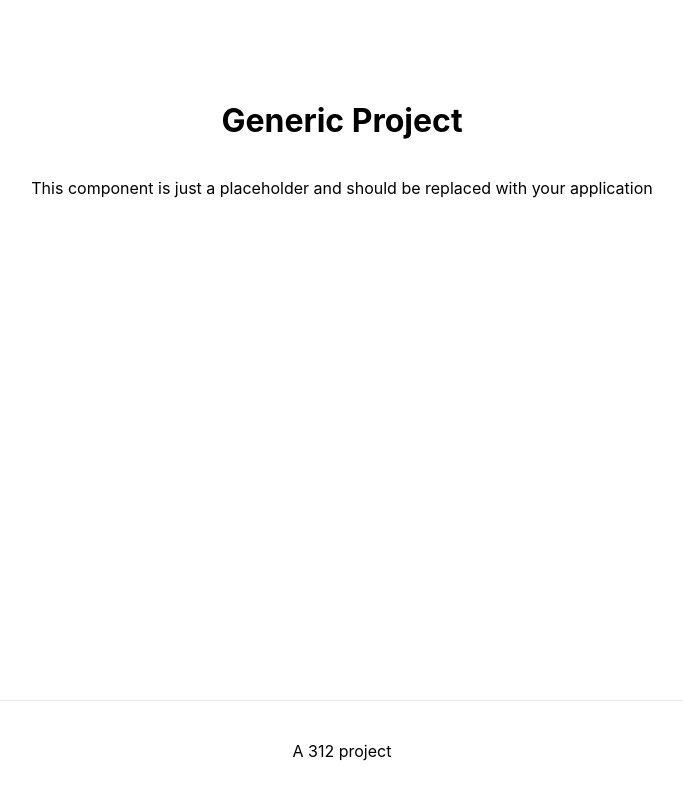
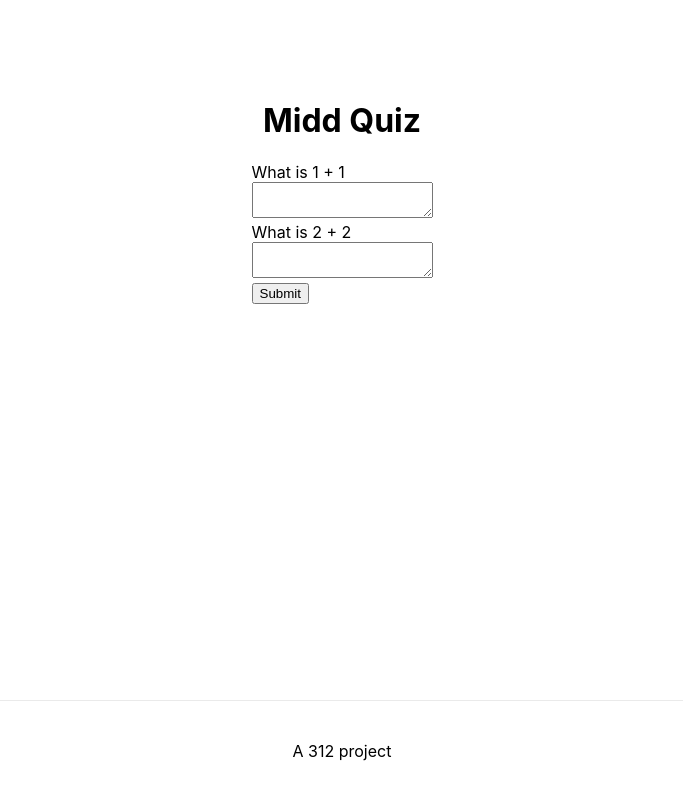
Before and after one commit to tpouler/Quiz-Maker, a Next.js app: page / in a window 1280 px wide. Shown: the whole page, without its empty margins (298-981 px from the left). Built offline with nearby package versions, Linux system fonts and the light colour scheme.

Commit message:
creates a basic html of quiz

```diff
--- /dev/null
+++ b/data/seed.json
@@ -0,0 +1,14 @@
+[
+  {
+    "id": "1",
+    "question": "What is 1 + 1",
+    "answer": "2",
+    "response": ""
+  },
+  {
+    "id": "2",
+    "question": "What is 2 + 2",
+    "answer": "4",
+    "response": ""
+  }
+]
--- /dev/null
+++ b/src/components/quiz.js
@@ -0,0 +1,78 @@
+/*
+  quiz.js
+
+  This component will display the quiz and return the users answers.
+
+    <div>
+    <ul>{articleMap}</ul>
+    </div>
+*/
+
+import { useState } from "react";
+
+import PropTypes from "prop-types";
+
+//This function gives us the html for each question and calls setAnswer
+function AnswerInfo({ answer, setAnswer }) {
+  return (
+    <textarea
+      type="text"
+      value={answer}
+      onChange={(event) => {
+        setAnswer(event.target.value);
+      }}
+    />
+  );
+}
+AnswerInfo.propTypes = {
+  answer: PropTypes.string,
+  setAnswer: PropTypes.func,
+};
+
+export default function Quiz({ questions, complete }) {
+  //Not sure how to update the "response" for each question when it changes
+  const [response, setAnswer] = useState("");
+
+  //What do we do with this?
+  response;
+
+  const questionMap = questions.map((question) => (
+    <div key={question.id}>
+      {question.question}
+      <br />
+      <AnswerInfo answer={question.response} setAnswer={setAnswer} />
+      <br />
+    </div>
+  ));
+
+  return (
+    <div>
+      {questionMap}
+
+      <button type="save" value="Save" onClick={() => complete(questions)}>
+        Submit
+      </button>
+    </div>
+  );
+}
+Quiz.propTypes = {
+  questions: PropTypes.array,
+  complete: PropTypes.func,
+};
+
+/*
+We may want to switch over to using a form eventually. It seems like this is a common approach.
+    <div className="container">
+        <form action="action_page.php">
+
+            <label htmlFor="fname">First Name</label>
+            <input type="text" id="fname" name="firstname" placeholder="Your name.." />
+
+            <label htmlFor="subject">Subject</label>
+            <textarea id="subject" name="subject" placeholder="Write something.." style="height:200px" />
+
+            <input type="submit" value="Submit" />
+
+        </form>
+    </div>
+*/
--- a/src/pages/index.js
+++ b/src/pages/index.js
@@ -1,11 +1,21 @@
-
 import Head from "next/head";
 
 import styles from "../styles/index.module.css";
 
+import data from "../../data/seed.json";
+
+import Quiz from "../components/quiz";
+
+import { useState } from "react";
 
 export default function Main() {
+  //Imports data from the Json file
+  const [questions] = useState(data);
 
+  //Still need to update json to have answer field filled in with out answer
+  function complete(questionList) {
+    return questionList;
+  }
 
   return (
     <div className={styles.container}>
@@ -15,9 +25,8 @@ export default function Main() {
       </Head>
 
       <main>
-        <h1 className="title">Generic Project</h1>
-        <p>This component is just a placeholder and should be replaced with your application</p>
-
+        <h1 className="title">Midd Quiz</h1>
+        <Quiz questions={questions} complete={complete} />
       </main>
 
       <footer>A 312 project</footer>
```
Also changed, not shown: 1 other file (tests, documents, lock files or other folders).
